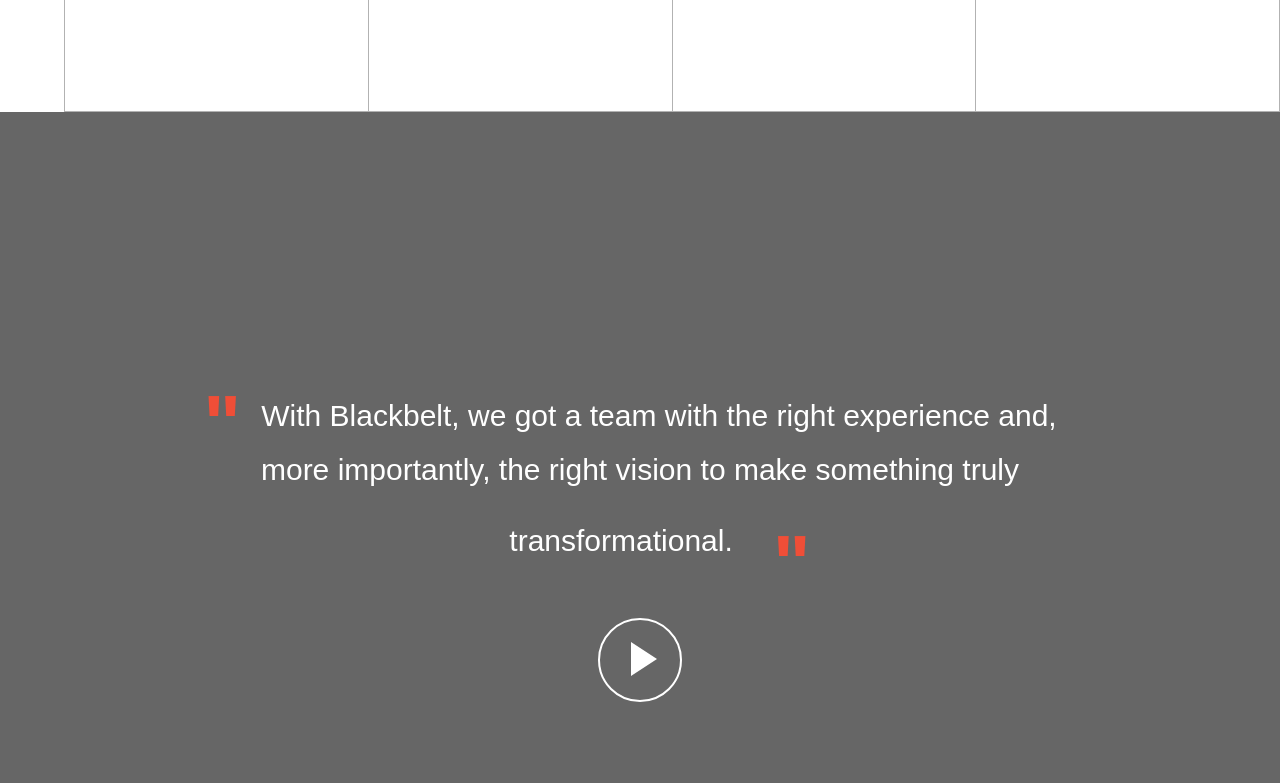
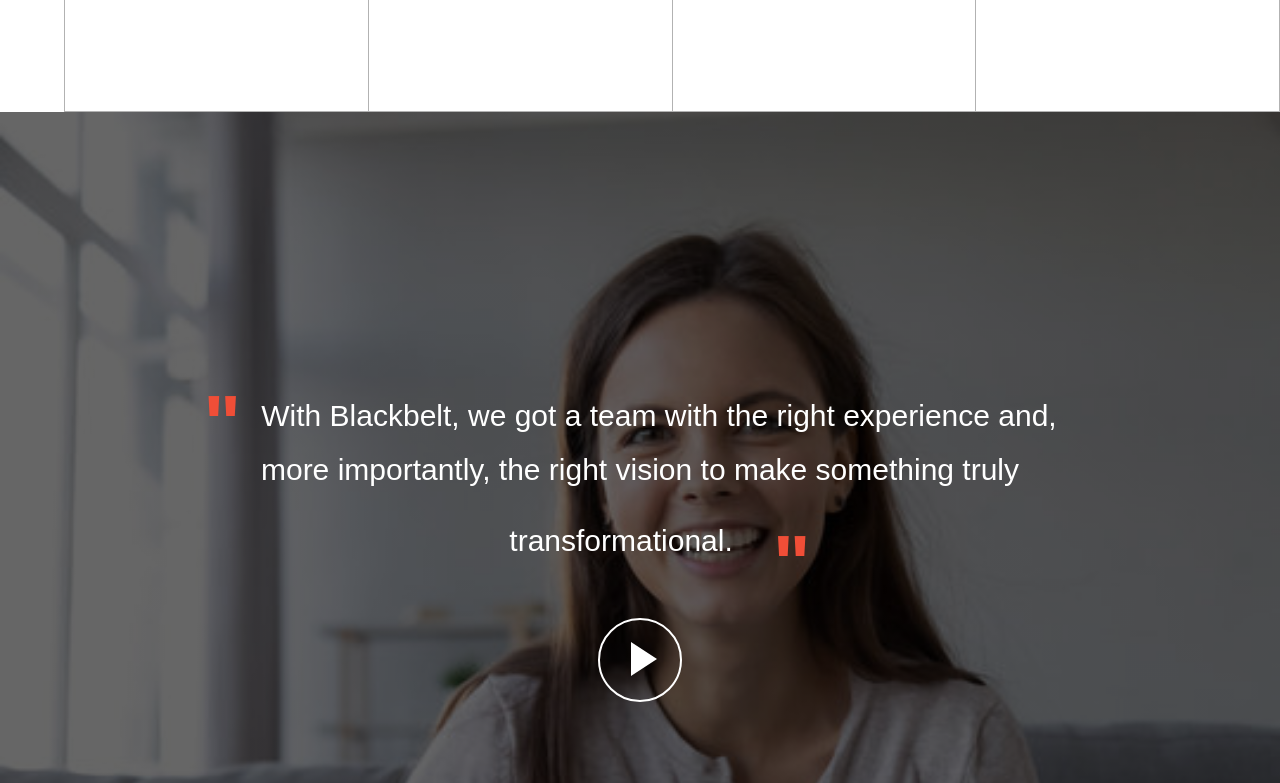
Before and after one commit to mariekonopacki/blackbelt, a plain HTML site: page index.html in a window 1280 px wide. Shown: the part 2368-3151 px from the top of the page. Drawn offline with nearby package versions, Linux system fonts and the light colour scheme; the site is published under a folder, as on GitHub Pages, so addresses that start at the root find nothing; a web font is replaced by a local one.

Commit message:
Update style.css

```diff
--- a/style.css
+++ b/style.css
@@ -510,7 +510,7 @@ body {
     justify-content: center;
     z-index: 2;
     /*background-image: url('/images/woman speaking.jpeg');*/
-    background:linear-gradient(0deg, rgba(0, 0, 0, 0.6), rgba(0, 0, 0, 0.6)), url('/images/woman speaking.jpeg');
+    background:linear-gradient(0deg, rgba(0, 0, 0, 0.6), rgba(0, 0, 0, 0.6)), url('./images/woman speaking.jpeg');
     background-size: cover;
 
 }
```
